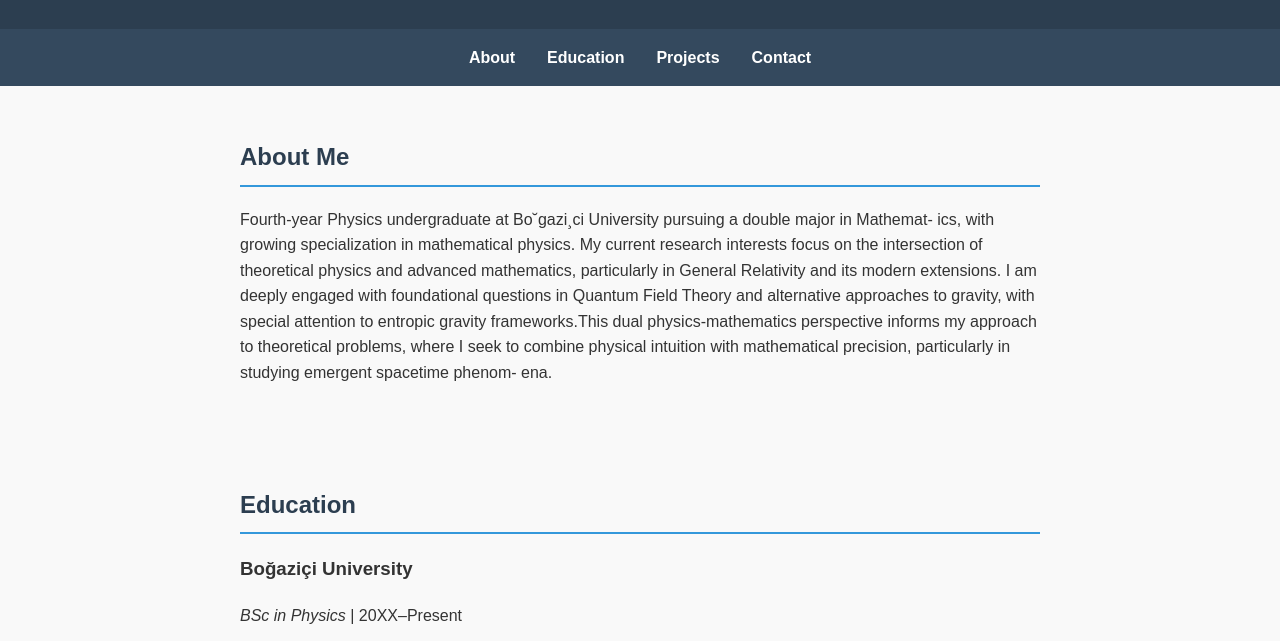
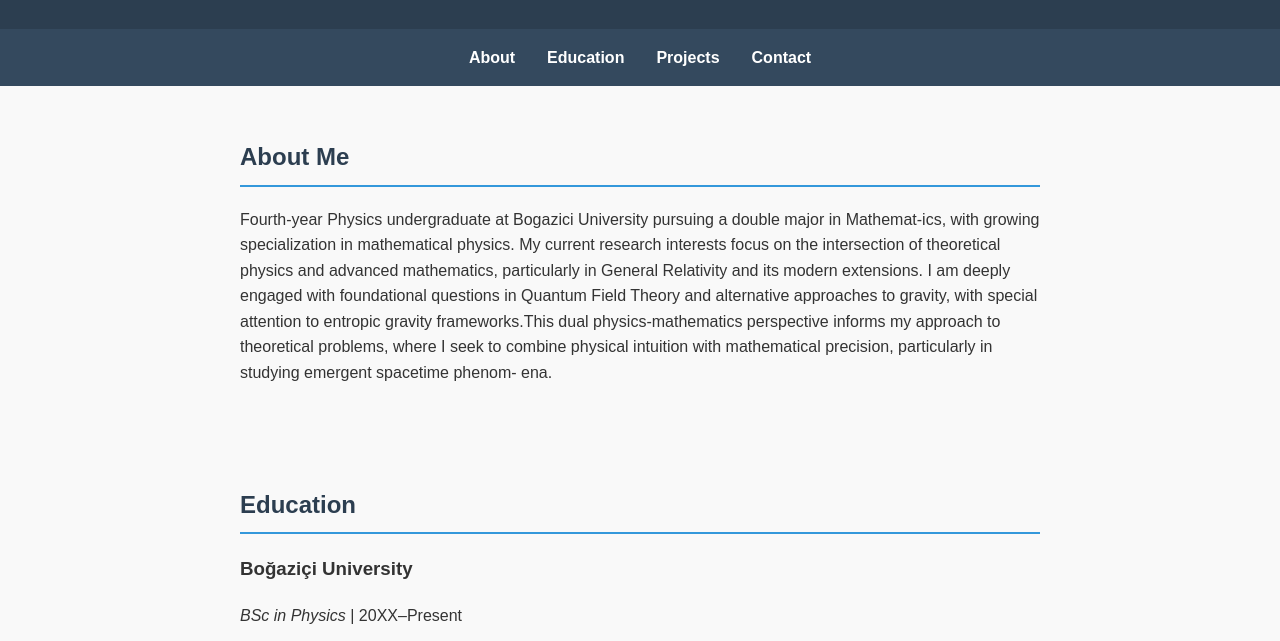
Before and after one commit to brtcacu/brtphys.github.io, a plain HTML site: page index.html in a window 1280 px wide. Shown: the part 430-1071 px from the top of the page. Drawn offline with Linux system fonts and the light colour scheme.

Commit message:
Update index.html

```diff
--- a/index.html
+++ b/index.html
@@ -27,14 +27,7 @@
     <section id="about">
         <h2>About Me</h2>
         <p>
-                Fourth-year Physics undergraduate at Bo˘gazi¸ci University pursuing a double major in Mathemat-
-            ics, with growing specialization in mathematical physics. My current research interests focus on the
-            intersection of theoretical physics and advanced mathematics, particularly in General Relativity and
-            its modern extensions. I am deeply engaged with foundational questions in Quantum Field Theory
-            and alternative approaches to gravity, with special attention to entropic gravity frameworks.This dual
-            physics-mathematics perspective informs my approach to theoretical problems, where I seek to combine
-            physical intuition with mathematical precision, particularly in studying emergent spacetime phenom-
-            ena.
+                Fourth-year Physics undergraduate at Bogazici University pursuing a double major in Mathemat-ics, with growing specialization in mathematical physics. My current research interests focus on the intersection of theoretical physics and advanced mathematics, particularly in General Relativity and its modern extensions. I am deeply engaged with foundational questions in Quantum Field Theory and alternative approaches to gravity, with special attention to entropic gravity frameworks.This dual physics-mathematics perspective informs my approach to theoretical problems, where I seek to combine physical intuition with mathematical precision, particularly in studying emergent spacetime phenom- ena.
         </p>
     </section>
 
```
